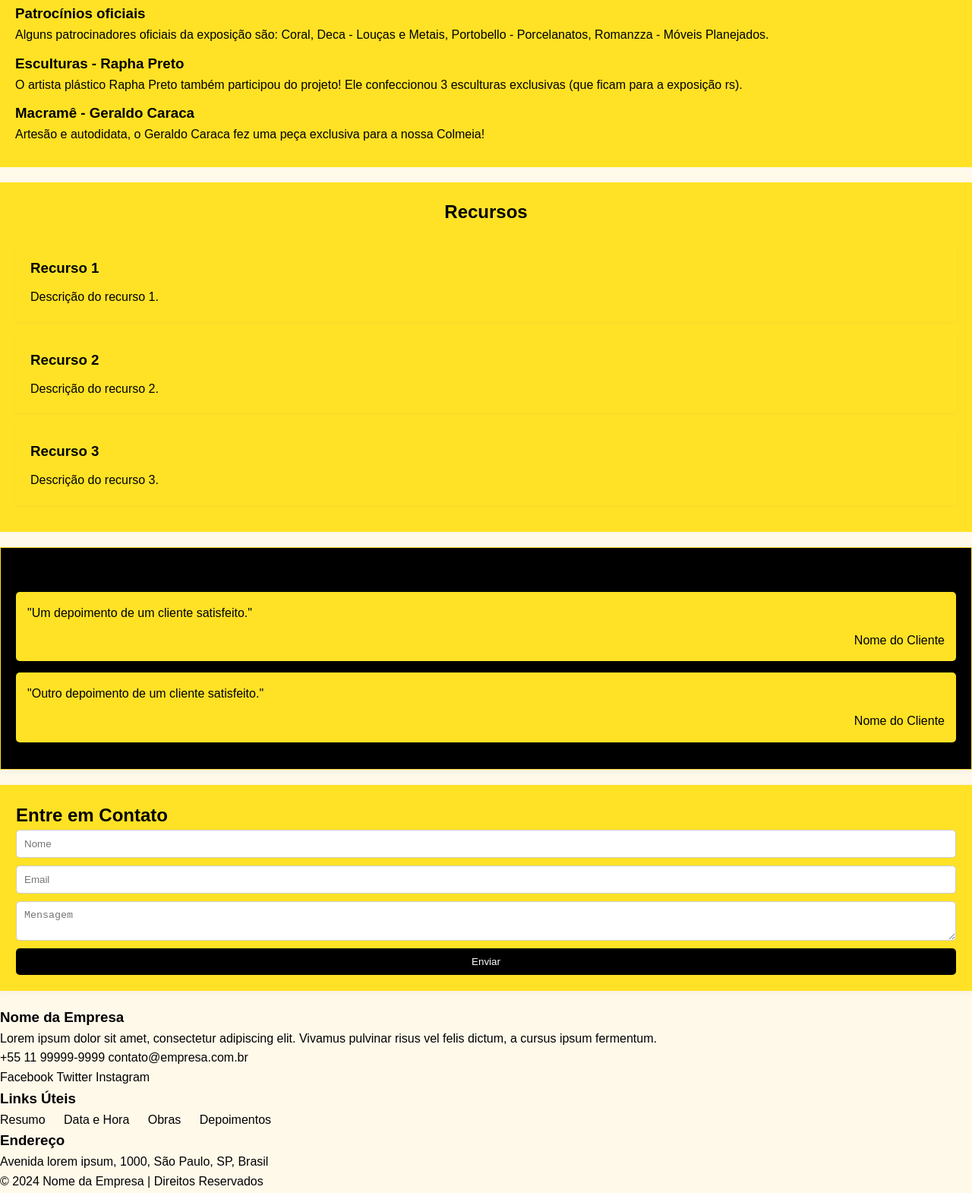
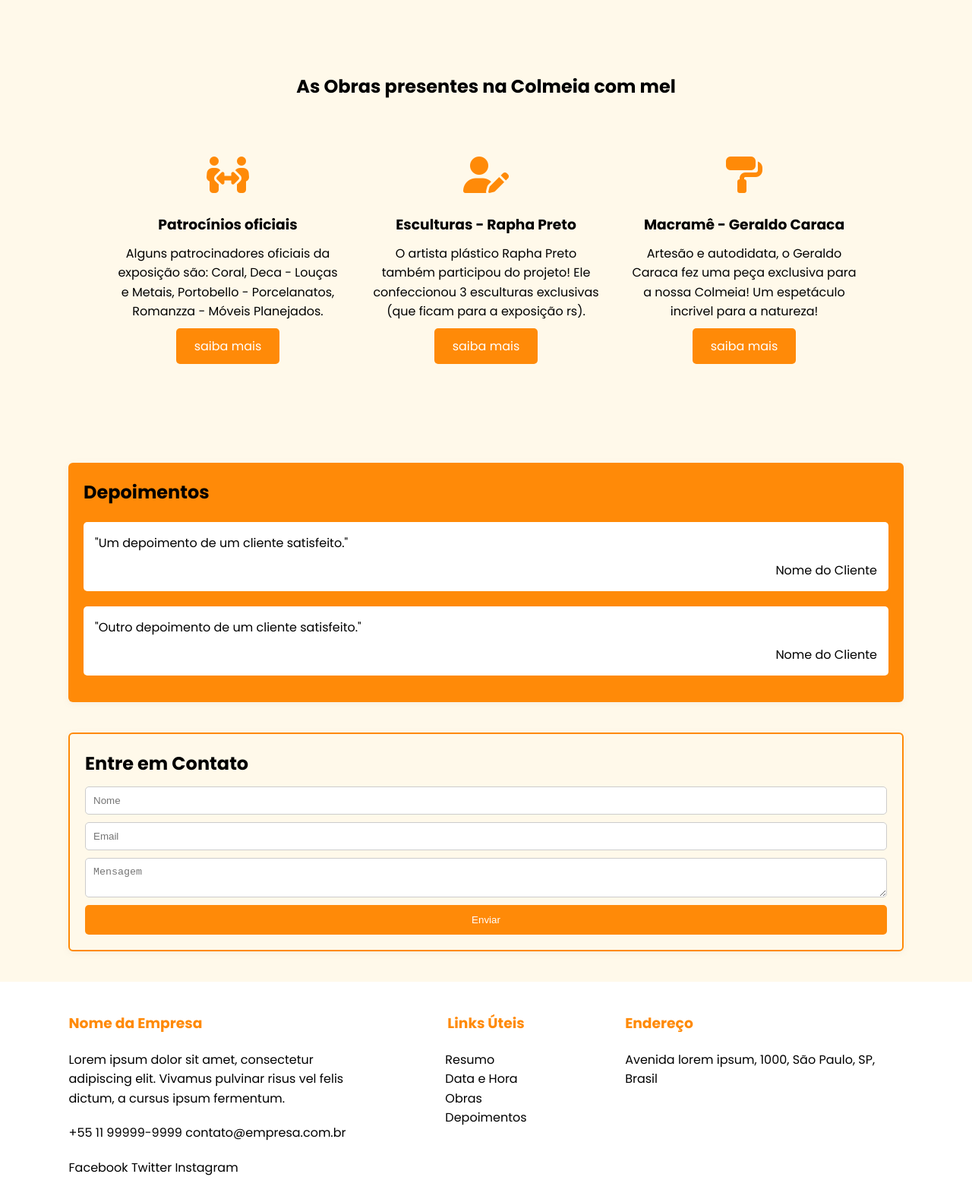
Before and after one commit to nandamyrita/ComeiaMel, a plain HTML site: page index.html in a window 1280 px wide. Shown: the part 1120-2690 px from the top of the page at 76% size. Drawn offline with Linux system fonts and the light colour scheme.

Commit message:
acabando

```diff
--- a/index.html
+++ b/index.html
@@ -2,18 +2,26 @@
 
 
 <html lang="pt-br">
+
 <head>
     <meta charset="UTF-8">
     <meta name="viewport" content="width=device-width, initial-scale=1.0">
     <title>Colmeia com mel</title>
-    <link rel="stylesheet" href="https://cdnjs.cloudflare.com/ajax/libs/font-awesome/6.5.2/css/all.min.css" integrity="sha512-SnH5WK+bZxgPHs44uWIX+LLJAJ9/2PkPKZ5QiAj6Ta86w+fsb2TkcmfRyVX3pBnMFcV7oQPJkl9QevSCWr3W6A==" crossorigin="anonymous" referrerpolicy="no-referrer" />
+    <style>
+        @import url('https://fonts.googleapis.com/css2?family=Poppins:ital,wght@0,100;0,200;0,300;0,400;0,500;0,600;0,700;0,800;0,900;1,100;1,200;1,300;1,400;1,500;1,600;1,700;1,800;1,900&display=swap');
+        </style>
+
+    <link rel="stylesheet" href="https://cdnjs.cloudflare.com/ajax/libs/font-awesome/6.5.2/css/all.min.css"
+        integrity="sha512-SnH5WK+bZxgPHs44uWIX+LLJAJ9/2PkPKZ5QiAj6Ta86w+fsb2TkcmfRyVX3pBnMFcV7oQPJkl9QevSCWr3W6A=="
+        crossorigin="anonymous" referrerpolicy="no-referrer" />
     <link rel="stylesheet" href="style.css">
 </head>
+
 <body>
     <header>
         <nav>
-             <a class="logo" href="#"> <i class="fa-brands fa-forumbee"> logo </i> </a>
-            <ul class = "links">
+            <a class="logo" href="#"> <i class="fa-brands fa-forumbee"> baldebac </i> </a>
+            <ul class="links">
                 <li><a href="#destaque">Destaque</a></li>
                 <li><a href="#obras">Obras apresentadas</a></li>
                 <li><a href="#depoimentos">Depoimentos</a></li>
@@ -24,72 +32,88 @@
     </header>
 
     <main>
-    <section class ="introducao">
+        <section class="introducao">
             <div class="info01">
                 <h1> abelha </h1>
-        <p> Lorem ipsum dolor sit amet consectetur adipisicing elit. Adipisci deserunt ab non, vel laboriosam eius rerum molestiae praesentium, culpa nam ea sunt totam quidem natus iusto a exercitationem dolorem quod.</p>
+                <p> Lorem ipsum dolor sit amet consectetur adipisicing elit. Adipisci deserunt ab non, vel laboriosam
+                    eius rerum molestiae praesentium, culpa nam ea sunt totam quidem natus iusto a exercitationem
+                    dolorem quod.</p>
                 <div class="btns">
                     <a href="#"> ver mais </a>
                 </div>
             </div>
-        <div class = "hero">
+            <div class="hero">
                 <img src="./img/resumo1.png" alt="imagem de abelha">
             </div>
         </section>
 
 
-    <section class="destaque">
+        <section id="destaque" class="destaque">
             <div class="info2">
                 <div class="img">
-                <img src=".\img/resumo1.jpg" alt="CasaCor Imagem 1">
+                    <img src="./img/colmeia.jpg" alt="CasaCor Imagem 1">
                 </div>
                 <div class="descricao02">
                     <h2>CasaCor, o que é?</h2>
-            <p>A CASACOR São Paulo, principal evento da mais completa mostra de arquitetura, paisagismo, arte e design de interiores das Américas, já está com data marcada: de 21 de maio a 28 de julho, no Conjunto Nacional, com o tema “De Presente, O Agora“, que procura repactuar o presente para construir um futuro inovador. Este ano, a mostra paulistana irá ocupar um espaço privilegiado e novas partes do Conjunto Nacional, icônico edifício na Av. Paulista. Serão aproximadamente 8 mil m² – um circuito um pouco menor do que em 2023, tornando a experiência mais confortável mas igualmente surpreendente.</p>
+                    <p>A CASACOR São Paulo, principal evento da mais completa mostra de arquitetura, paisagismo, arte e
+                        design de interiores das Américas, já está com data marcada: de 21 de maio a 28 de julho, no
+                        Conjunto Nacional, com o tema “De Presente, O Agora“, que procura repactuar o presente para
+                        construir um futuro inovador. Este ano, a mostra paulistana irá ocupar um espaço privilegiado e
+                        novas partes do Conjunto Nacional, icônico edifício na Av. Paulista. Serão aproximadamente 8 mil
+                        m² – um circuito um pouco menor do que em 2023, tornando a experiência mais confortável mas
+                        igualmente surpreendente.</p>
                 </div>
 
             </div>
             <div class="info03">
                 <h2>Colmeia com mel/Baldebec</h2>
-            <p>Inspirado com o tema do ano, o arquiteto Johnny Viana fez o ambiente "Colmeia com mel/Badebec" que é o único ambiente funcional do evento, sendo assim uma unidade completa da franquia Badebec. O ambiente promove a ideia de colmeia, trazendo essas alusões em suas cores e características geométricas. Diversos itens do ambiente são feitos de materiais reutilizáveis e de maneira artesanal, o projeto sugere uma nova herança para as futuras gerações acabando com o desprendimento do ser humano com a natureza.</p>
+                <p>Inspirado com o tema do ano, o arquiteto Johnny Viana fez o ambiente "Colmeia com mel/Badebec" que é
+                    o único ambiente funcional do evento, sendo assim uma unidade completa da franquia Badebec. O
+                    ambiente promove a ideia de colmeia, trazendo essas alusões em suas cores e características
+                    geométricas. Diversos itens do ambiente são feitos de materiais reutilizáveis e de maneira
+                    artesanal, o projeto sugere uma nova herança para as futuras gerações acabando com o desprendimento
+                    do ser humano com a natureza.</p>
             </div>
         </section>
 
-    <section class="obras">
+        <section id="obras" class="obras">
+            <h2>As Obras presentes na Colmeia com mel</h2>
             <div class="info04">
-            <h2>As Obras presentes na Colmeia com mel</h2>
+                <div class="patrocinio">
+                    <a class="icone" href="#"> <i class="fa-solid fa-people-arrows"> </i> </a>
+                    <h3>Patrocínios oficiais</h3>
+                    <p>Alguns patrocinadores oficiais da exposição são: Coral, Deca - Louças e Metais, Portobello -
+                        Porcelanatos, Romanzza - Móveis Planejados.</p>
+                    <div class="btns">
+                        <a href="#"> saiba mais </a>
                     </div>
-        <div class="patrocinio">
-            <h3>Patrocínios oficiais</h3>
-            <p>Alguns patrocinadores oficiais da exposição são: Coral, Deca - Louças e Metais, Portobello - Porcelanatos, Romanzza - Móveis Planejados.</p>
+
                 </div>
+
                 <div class="esculturas">
+
+                    <a class="icone" href="#"> <i class="fa-solid fa-user-pen"> </i> </a>
                     <h3>Esculturas - Rapha Preto</h3>
-            <p>O artista plástico Rapha Preto também participou do projeto! Ele confeccionou 3 esculturas exclusivas (que ficam para a exposição rs).</p>
+                    <p>O artista plástico Rapha Preto também participou do projeto! Ele confeccionou 3 esculturas
+                        exclusivas (que ficam para a exposição rs).</p>
+                    <div class="btns">
+                        <a href="#"> saiba mais </a>
                     </div>
+                </div>
+
                 <div class="geraldo">
+                    <a class="icone" href="#"> <i class="fa-solid fa-paint-roller"> </i> </a>
                     <h3>Macramê - Geraldo Caraca</h3>
-            <p>Artesão e autodidata, o Geraldo Caraca fez uma peça exclusiva para a nossa Colmeia!</p>
+                    <p>Artesão e autodidata, o Geraldo Caraca fez uma peça exclusiva para a nossa Colmeia! Um espetáculo incrivel para a natureza!</p>
+                    <div class="btns">
+                        <a href="#"> saiba mais</a>
+                    </div>
+                </div>
             </div>
         </section>
 
-    <section class="recursos">
-        <h2>Recursos</h2>
-        <div class="recurso">
-            <h3>Recurso 1</h3>
-            <p>Descrição do recurso 1.</p>
-        </div>
-        <div class="recurso">
-            <h3>Recurso 2</h3>
-            <p>Descrição do recurso 2.</p>
-        </div>
-        <div class="recurso">
-            <h3>Recurso 3</h3>
-            <p>Descrição do recurso 3.</p>
-        </div>
-    </section>
 
-    <section class="depoimentos">
+        <section id="depoimentos" class="depoimentos">
             <h2>Depoimentos</h2>
             <div class="depoimento">
                 <p>"Um depoimento de um cliente satisfeito."</p>
@@ -118,9 +142,11 @@
     <footer>
 
         <div class="footer-content">
-            <div class="footer-section about">
+            <div class="conteiner-footer">
+                <div class="footer-section-about">
                     <h3>Nome da Empresa</h3>
-                <p>Lorem ipsum dolor sit amet, consectetur adipiscing elit. Vivamus pulvinar risus vel felis dictum, a cursus ipsum fermentum.</p>
+                    <p>Lorem ipsum dolor sit amet, consectetur adipiscing elit. Vivamus pulvinar risus vel felis dictum, a
+                        cursus ipsum fermentum.</p>
                     <div class="contact">
                         <span><i class="phone-icon"></i>+55 11 99999-9999</span>
                         <span><i class="email-icon"></i>contato@empresa.com.br</span>
@@ -131,7 +157,7 @@
                         <a href="#"><i class="instagram-icon"></i>Instagram</a>
                     </div>
                 </div>
-            <div class="footer-section links">
+                <div class="footer-section-links">
                     <h3>Links Úteis</h3>
                     <ul>
                         <li><a href="#">Resumo</a></li>
@@ -140,7 +166,7 @@
                         <li><a href="#">Depoimentos</a></li>
                     </ul>
                 </div>
-            <div class="footer-section address">
+                <div class="footer-section-address">
                     <h3>Endereço</h3>
                     <p>Avenida lorem ipsum, 1000, São Paulo, SP, Brasil</p>
                 </div>
@@ -148,6 +174,8 @@
             <div class="footer-bottom">
                 &copy; 2024 Nome da Empresa | Direitos Reservados
             </div>
+        </div>
+
     </footer>
 </body>
 </html>
--- a/style.css
+++ b/style.css
@@ -6,7 +6,7 @@
 }
 
 body {
-    font-family: 'Arial', sans-serif;
+    font-family: 'Poppins', sans-serif;
     line-height: 1.6;
     color: #000000;
     background-color: #fff9ea;
@@ -80,6 +80,12 @@ header nav {
 /*MAIN*/
 main {
     width: 100%;
+    display: flex;
+    flex-direction: column;
+    align-items: center;
+    gap:40px;
+
+
 }
 
 .introducao {
@@ -170,7 +176,7 @@ h1 {
 
     object-fit: cover;
     width: 100%;
-    height: 80%;
+    height: 100%;
     border-radius: 5px;
 
 }
@@ -179,6 +185,7 @@ h1 {
     display: flex;
     flex-direction: column;
     gap: 20px;
+    margin-top: 40px;
 }
 
 @media (max-width: 768px) {
@@ -198,91 +205,85 @@ h1 {
 }
 
 .colmeia {
+    margin: 0 auto;
+    max-width: 1100px;
     display: flex;
     justify-content: space-between;
     align-items: center;
-    padding: 20px;
-    background-color: #ffe225;
+    background-color: #fff9ea;
     margin-bottom: 20px;
-}
-
-.colmeia .info03 {
-    flex: 2;
-    padding: 10px;
+    padding: 15px 0px;
 }
 
 
+
 .obras {
+
+    max-width: 1100px;
+    display: flex;
+    background-color: #fff9ea;
+    margin-bottom: 20px;
+    padding: 80px 0px;
+    flex-direction: column;
+    gap: 60px;
+
+}
+
+.obras h2{
+    text-align: center;
+}
+
+.patrocinio, .esculturas, .geraldo{
     display: flex;
     flex-direction: column;
-    padding: 20px;
-    background-color: #ffe225;
-    margin-bottom: 20px;
+    align-items: center;
+    gap: 10px;
+    width:300px;
 }
 
-.obras .info4, .obras .patrocinio, .obras .esculturas, .obras .geraldo {
-    margin-bottom: 10px;
+
+.icone {
+    color: #FF8A08;
+    font-size: 3rem;
+}
+.info04 {
+    width: 100%;
+    display: flex;
+    flex-direction: row;
+    gap: 40px;
+    justify-content: center;
+    align-items: center;
 }
 
-.recursos {
-    padding: 20px;
-    background-color: #ffe225;
-    margin-bottom: 20px;
+.btns{
+    margin-top:10px;
 }
 
-.recursos h2 {
-    text-align: center;
-    margin-bottom: 20px;
+.info04 h2 {
+    font-size: 1.5rem;
+
 }
 
-.recurso {
-    background-color: #ffe225;
-    padding: 20px;
-    margin-bottom: 15px;
-    border-radius: 5px;
-    box-shadow: 0 1px 3px rgba(154, 150, 150, 0.1);
-}
-
-.recurso h3 {
-    margin-bottom: 10px;
-}
-
-.recurso p {
-    text-align: justify;
-}
-
-@media (max-width: 768px) {
-    .recurso {
-        padding: 15px;
-    }
-}
-
-@media (max-width: 768px) {
-    header nav, .links, .cta {
-        flex-direction: column;
-    }
-
-    .links li, .cta li {
-        margin-bottom: 10px;
-    }
-
-    .introducao, .destaque, .colmeia, .obras {
-        flex-direction: column;
-    }
+.info04 p{
+    text-align: center;
 }
 
 .depoimentos {
-    background-color: #000000;
+    background-color: #FF8A08;
     padding: 20px;
-    border: 1px solid #ffe225;
+    max-width: 1100px;
+    width: 100%;
     box-shadow: 0 2px 8px  rgba(154, 150, 150, 0.1);
     margin-bottom: 20px;
+    margin: 0 auto;
+    border-radius: 6px;
 }
 
 .depoimento {
     padding: 15px;
+    margin-top: 20px;
     margin-bottom: 15px;
-    background-color: #ffe225;
+    background-color: #fff;
     border-radius: 5px;
     box-shadow: 0 px 3px rgba(154, 150, 150, 0.1);
 }
@@ -297,11 +298,17 @@ h1 {
 
 
 .contato {
-    background-color: #ffe225;
     padding: 20px;
-    border: 1px solid #ffe225;
+    border: 2px solid #FF8A08;
     box-shadow: 0 2px 8px  rgba(154, 150, 150, 0.1);
-    margin-bottom: 20px;
+    margin:60px 0 20px 0;
+    max-width: 1100px;
+    width:100%;
+    border-radius: 6px;
+    margin: 0 auto;
+}
+.contato h2{
+    margin-bottom: 10px;
 }
 
 .contato form {
@@ -319,17 +326,79 @@ h1 {
 }
 
 .contato button {
-    padding: 10px 20px;
-    background-color: #000000;
+    padding: 12px 24px;
+    background-color: #FF8A08;
     color: white;
     border: none;
     cursor: pointer;
     border-radius: 5px;
+    font-size: semi-bold;
+    transition: ease-in-out 0.3s;
 }
 
-.contato button:hover {
-    background-color: #000000;
+.contato button:hover{
+    background-color: #ffffff;
+    border: 1px solid #FF8A08;
+    color: #FF8A08 ;
 }
+
+.footer-content{
+    width: 100%;
+    background-color: #fff;
+    margin-top: 40px;
+    padding-bottom: 20px ;
+    display: flex;
+    flex-direction: column;
+
+
+
+}
+.conteiner-footer{
+    padding: 40px 0;
+    margin: 0 auto;
+    max-width: 1100px;
+    width:100%;
+    display: flex;
+    justify-content: center;
+
+}
+
+.footer-section-about{
+    max-width:33.3%;
+    display: flex;
+    flex-direction: column;
+    gap: 20px;
+}
+.footer-section-links{
+    width:33.3%;
+    display: flex;
+    flex-direction: column;
+    gap: 20px;
+    align-items: center;
+}
+
+.footer-section-address{
+    width:33.3%;
+    display: flex;
+    flex-direction: column;
+    gap: 20px;
+}
+footer h3{
+    text-decoration: none;
+    color: #FF8A08;
+}
+
+footer ul{
+    list-style: none;
+}
+
+.footer-bottom{
+    margin:0 auto;
+}
+
+
+
+
 
 @media (max-width: 768px) {
     .contato form, .depoimentos {
```
Also changed, not shown: img/colmeia.jpg (added), img/resumo1.jpg (deleted). Lines whose indentation alone changed are shown as unchanged.
